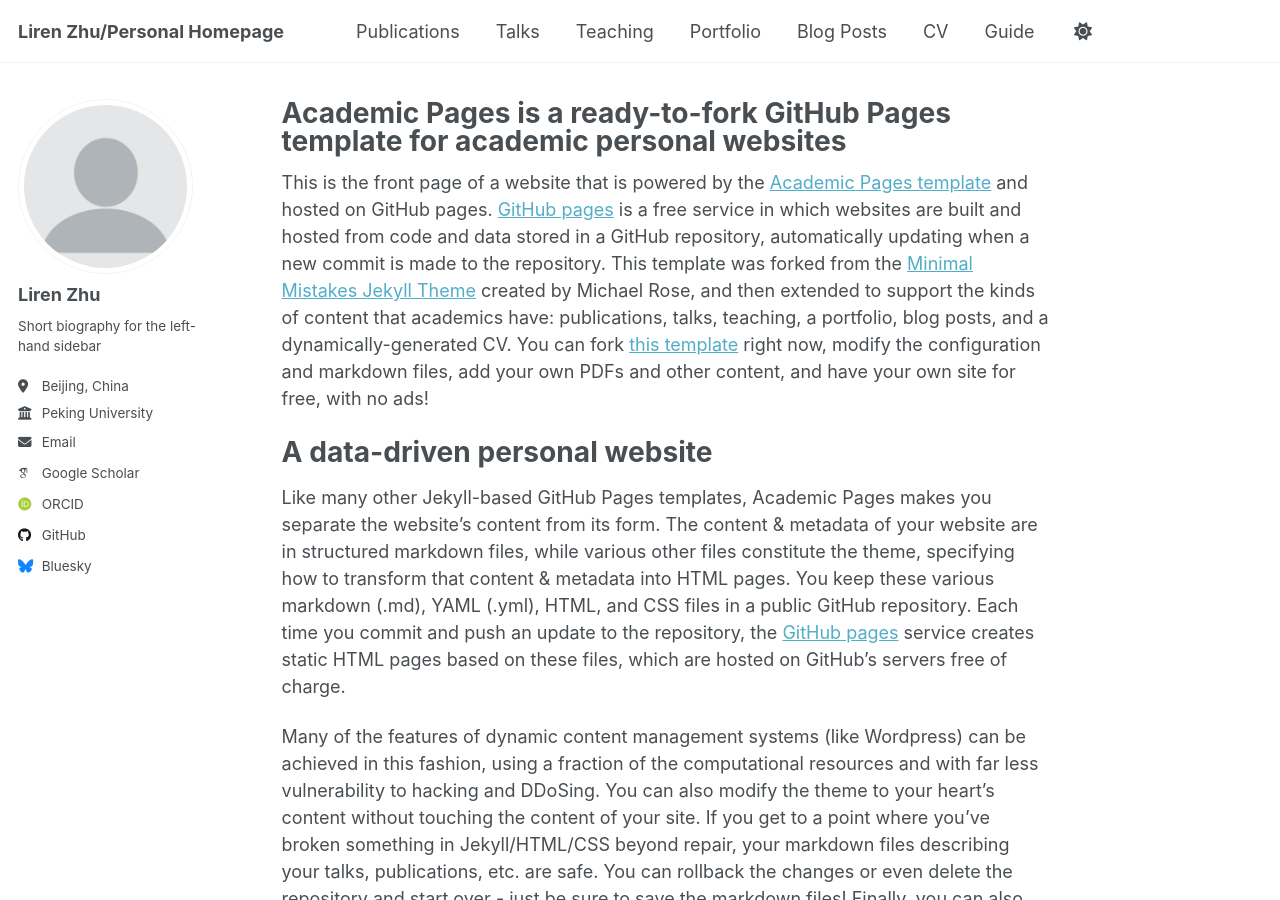
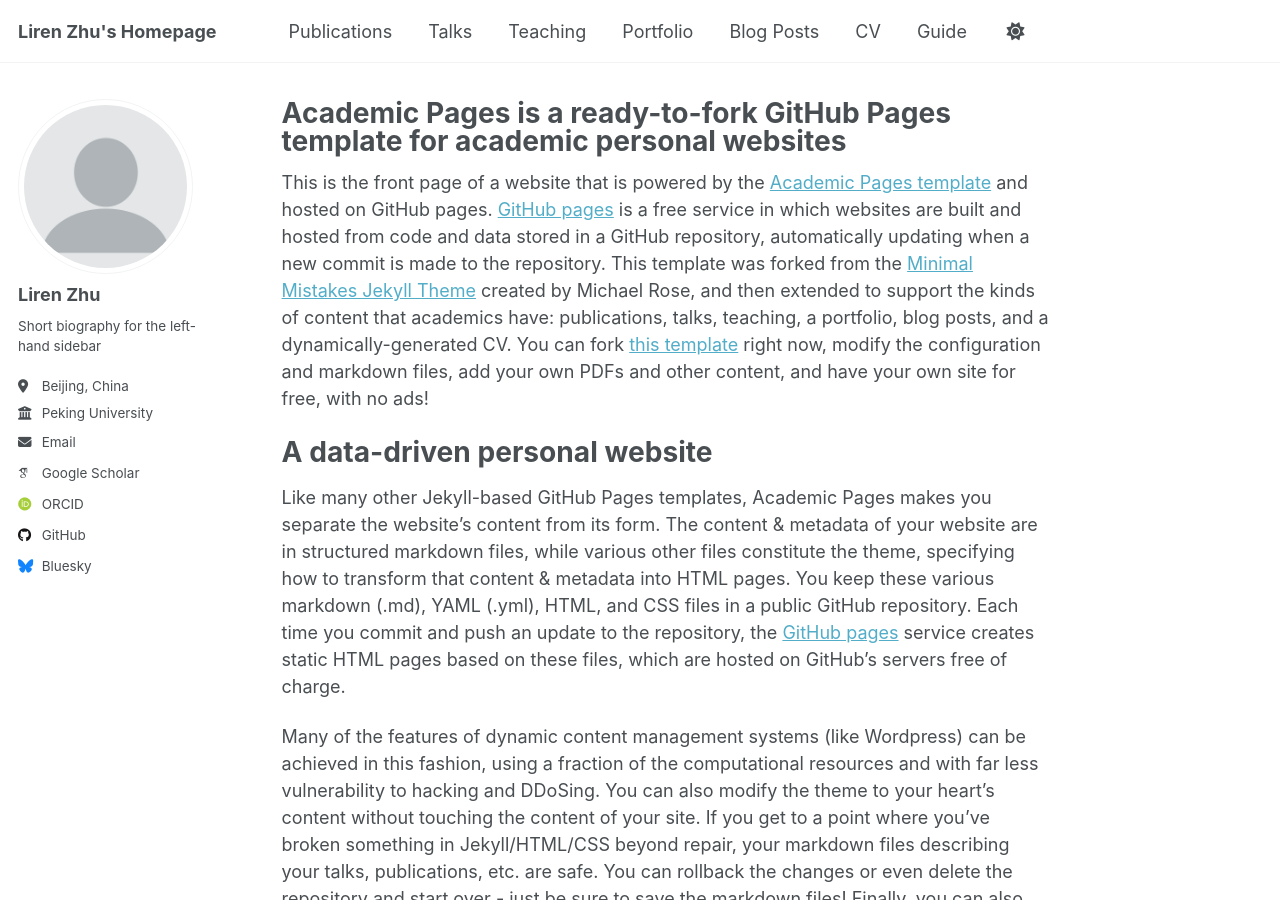
Before and after one commit to PKU-ZLR/PKU-ZLR.github.io, a Jekyll site: the page built from _pages/about.md, in a window 1280 px wide and 900 px high. Built offline with Jekyll 4.4.1, drawn with Linux system fonts in a browser that asks for light colours; some web fonts are replaced.

Commit message:
Update _config.yml

```diff
--- a/_config.yml
+++ b/_config.yml
@@ -9,7 +9,7 @@
 # Basic Site Settings
 locale                   : "en-US"
 site_theme               : "default"
-title                    : "Liren Zhu/Personal Homepage"
+title                    : "Liren Zhu's Homepage"
 title_separator          : "-"
 name                     : &name "Your Name"
 description              : &description "personal description"
```
